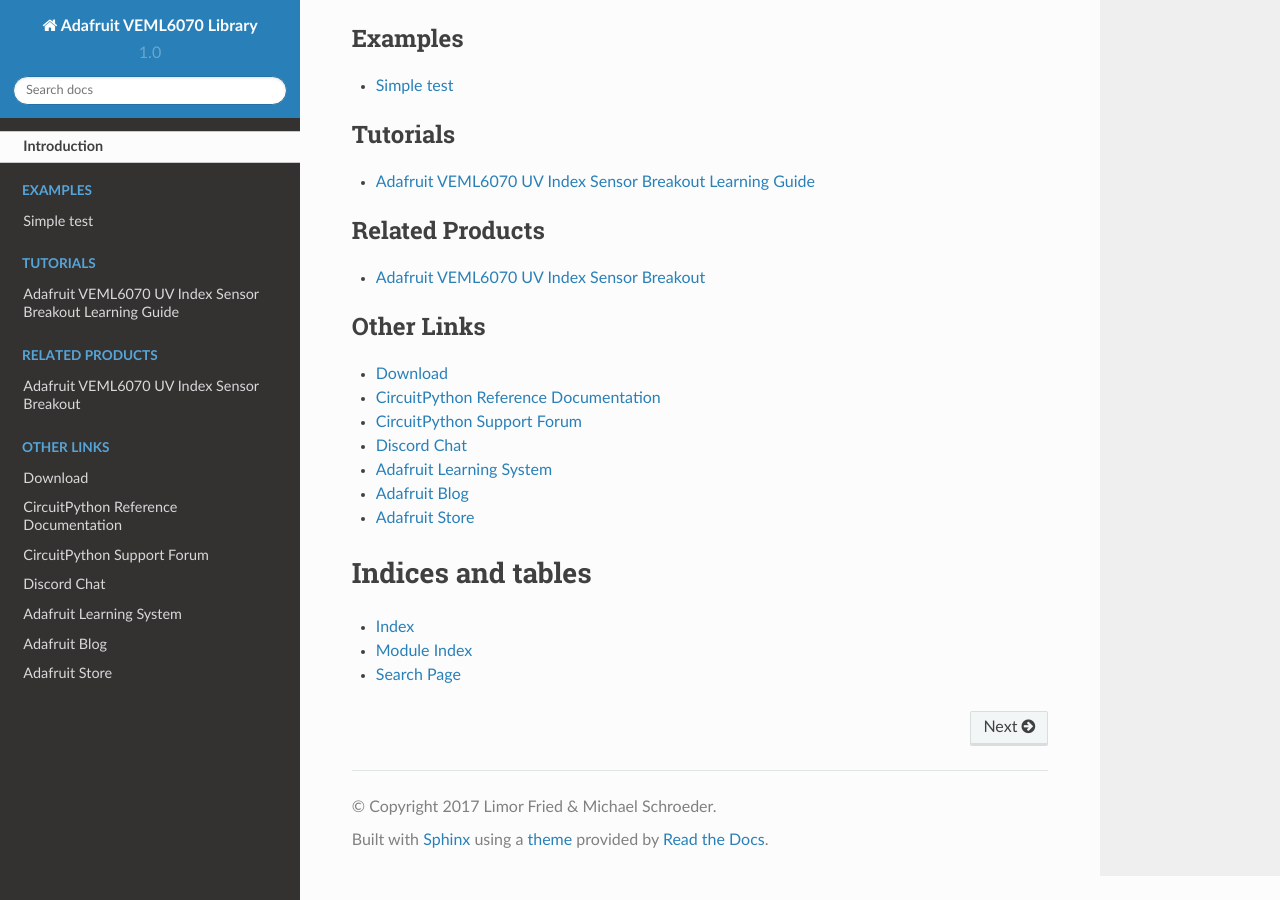
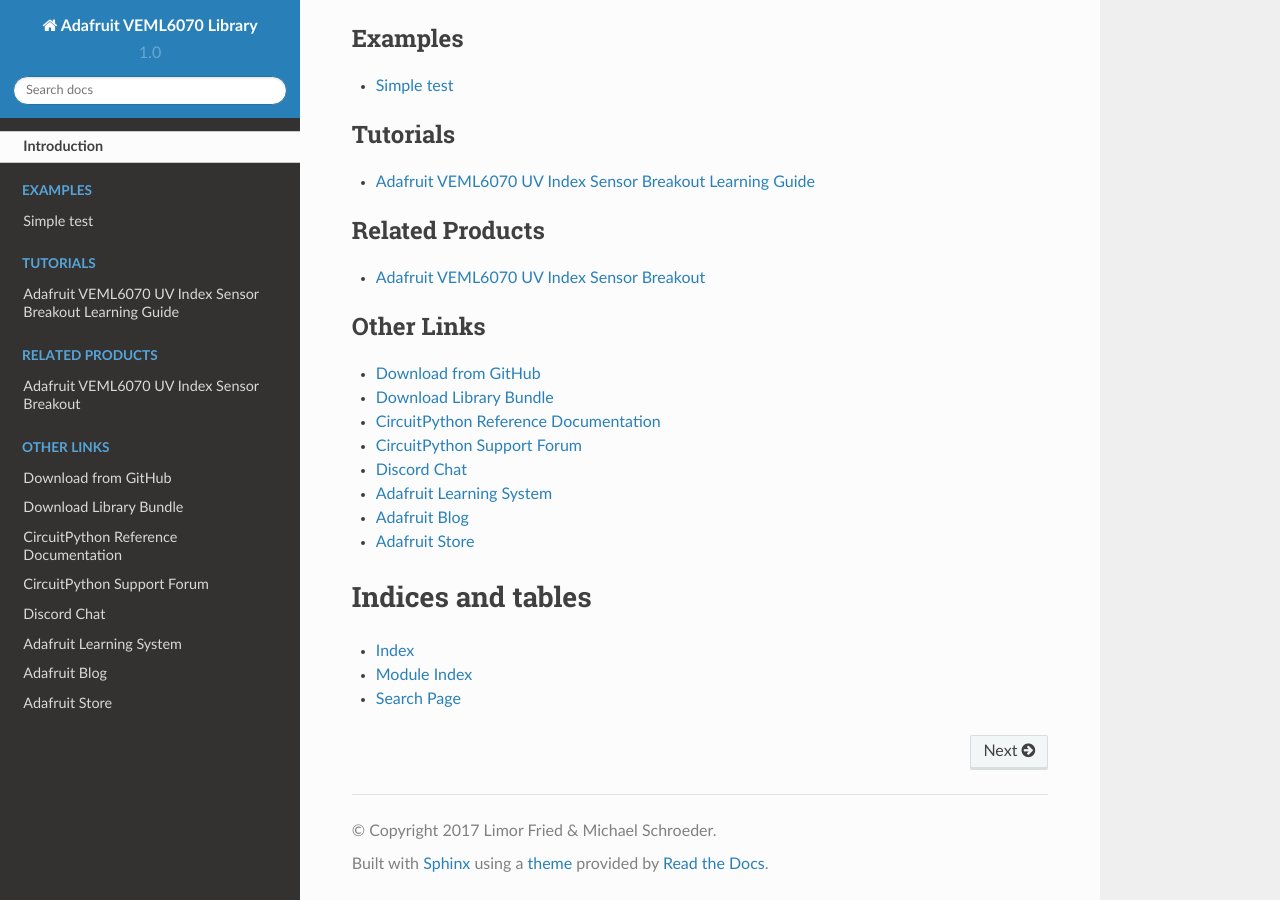
Before and after one commit to adafruit/Adafruit_CircuitPython_VEML6070, a Sphinx documentation site: the page built from docs/index.rst, in a window 1280 px wide and 900 px high, scrolled down 1689 px. Built offline with Sphinx 7.4.7 and the Read the Docs theme 2.0.0, drawn with Linux system fonts in a browser that asks for light colours.

Commit message:
Added cp.org link to index.rst

```diff
--- a/docs/index.rst
+++ b/docs/index.rst
@@ -33,7 +33,8 @@
 .. toctree::
     :caption: Other Links
 
-    Download <https://github.com/adafruit/Adafruit_CircuitPython_VEML6070/releases/latest>
+    Download from GitHub <https://github.com/adafruit/Adafruit_CircuitPython_VEML6070/releases/latest>
+    Download Library Bundle <https://circuitpython.org/libraries>
     CircuitPython Reference Documentation <https://docs.circuitpython.org>
     CircuitPython Support Forum <https://forums.adafruit.com/viewforum.php?f=60>
     Discord Chat <https://adafru.it/discord>
```
